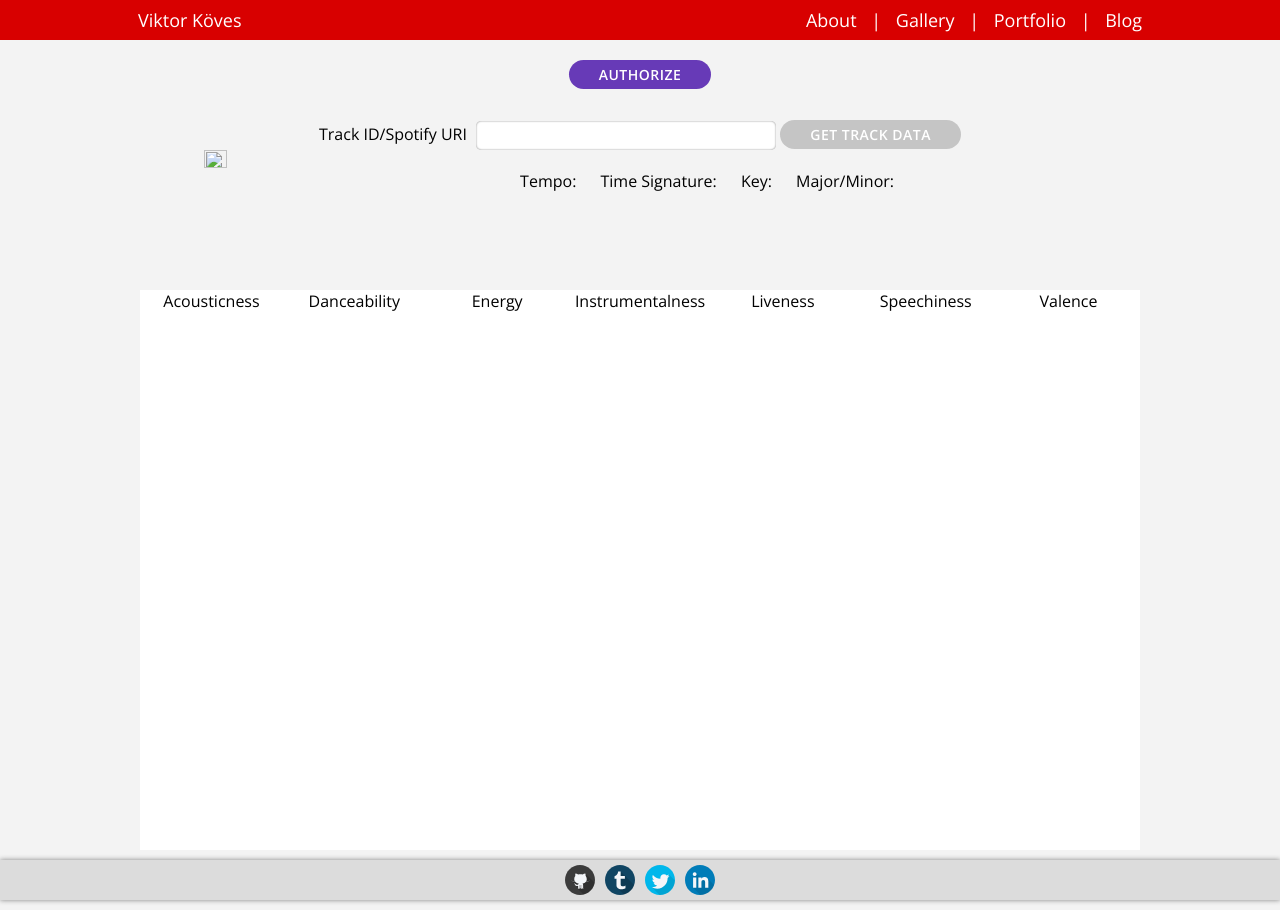
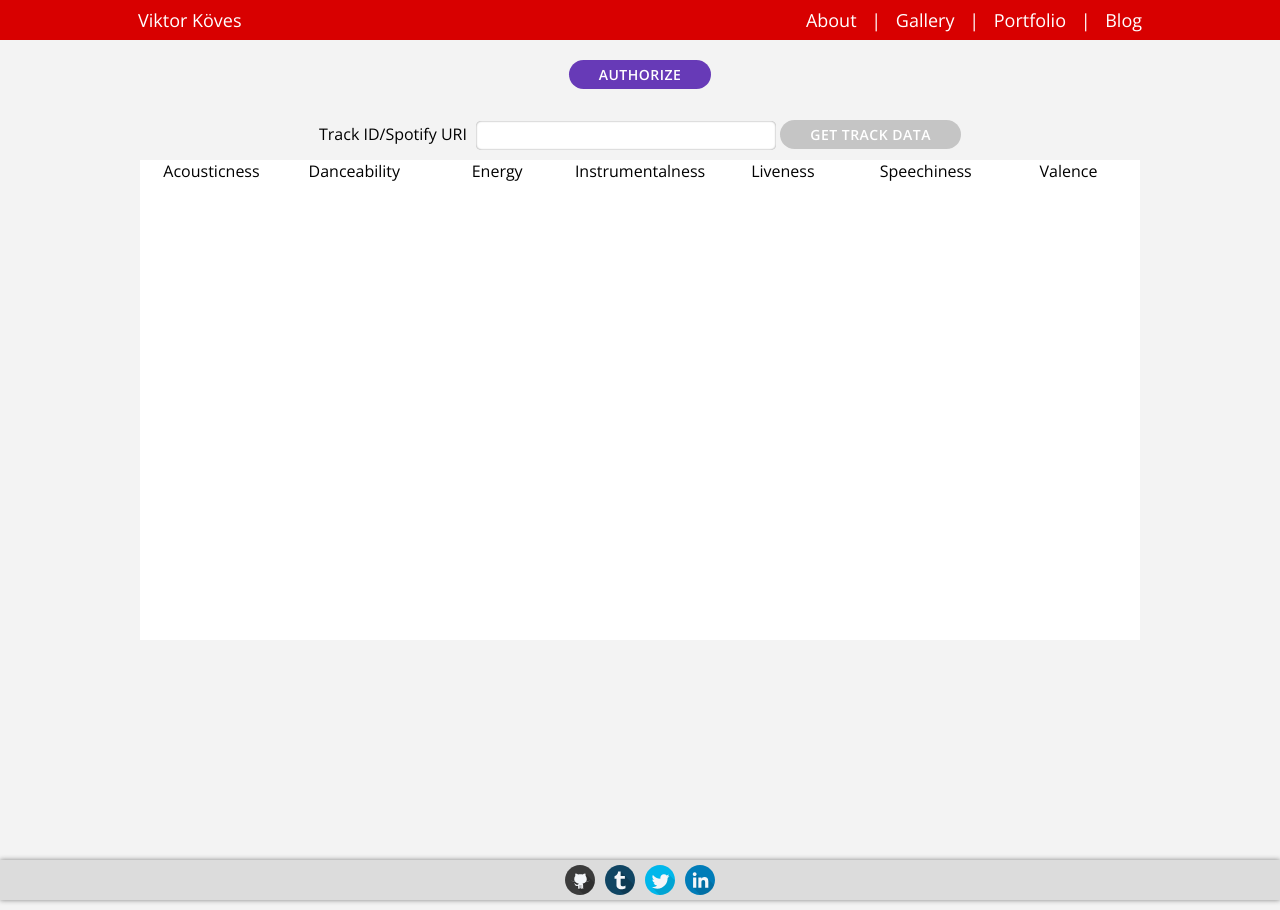
Before and after one commit to vkoves/vkoves.github.io, a Jekyll site: the page built from apollo/index.html, in a window 1280 px wide. Built offline with Jekyll 4.4.1, drawn with Linux system fonts in a browser that asks for light colours.

Commit message:
APOLLO - Slight styling tweaks like making the top section with text information about a track not visible until a track is entered, increasing album art size, and adding box-shadow to album art

```diff
--- a/apollo/apollo.css
+++ b/apollo/apollo.css
@@ -35,14 +35,16 @@
 	outline: none !important;
 }
 
+.track-info { display: none; }
 .track-info .album-image
 {
-	width: 15%;
+	width: 20%;
 	display: inline-block;
+	box-shadow: 2px 2px 5px grey;
 }
 .track-info .track-text
 {
-	width: 84.5%;
+	width: 79.5%;
 	vertical-align: top;
 	display: inline-block;
 }
@@ -53,14 +55,15 @@
 .graph-cont
 {
 	background: white;
-	margin-top: 20px;
+	margin-top: 10px;
+	height: 60%;
 }
 .graph-col
 {
 	display: inline-block;
 	position: relative;
 	width: calc(100% / 7);
-	height: 70%;
+	height: 100%;
 }
 .col-title:hover > .col-desc { display: block; }
 .col-desc {
--- a/apollo/apollo.js
+++ b/apollo/apollo.js
@@ -74,7 +74,7 @@ function setupGraph()
 // Graph the track's audio features based on the passed in audio data
 function graphAudioFeatures(featureData)
 {
-	console.log(featureData);
+	$(".track-info").show();
 
 	for(key in featureData) // iterate through each feature attribute
 	{
--- a/apollo/index.html
+++ b/apollo/index.html
@@ -12,6 +12,7 @@ scripts:
 <br><br>
 Track ID/Spotify URI <input type="text" id="track-id"></input>
 <div id="get-track-data" class="apollo-btn needs-auth disabled">Get Track Data</div>
+<div class="track-cont">
 	<div class="track-info">
 		<img class="album-image" src="">
 		<div class="track-text">
@@ -27,3 +28,4 @@ Track ID/Spotify URI <input type="text" id="track-id"></input>
 	</div>
 	<div class="graph-cont">
 	</div>
+</div>
```
Lines whose indentation alone changed are shown as unchanged.
